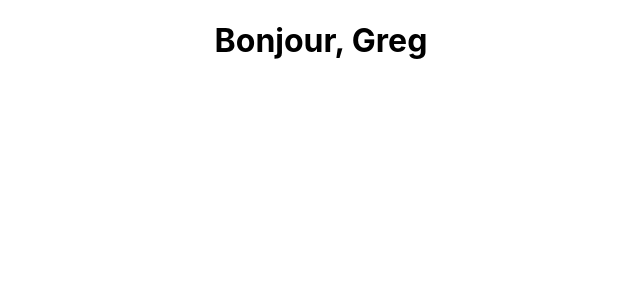
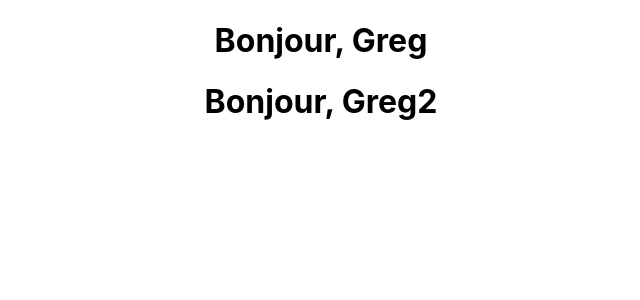
Before and after one commit to gregoirehot/formationReact, a React (Create React App) app: page / in a window 1280 px wide. Shown: the top 300 px of the page, without its empty margins (319-959 px from the left). Built offline with nearby package versions, Linux system fonts and the light colour scheme.

Commit message:
feat(welcome) step3

```diff
--- a/src/App.js
+++ b/src/App.js
@@ -6,6 +6,7 @@ function App() {
   return (
     <div className="App">
       <Welcome name="Greg" />
+      <Welcome name="Greg2" />
     </div>
   );
 }
```
